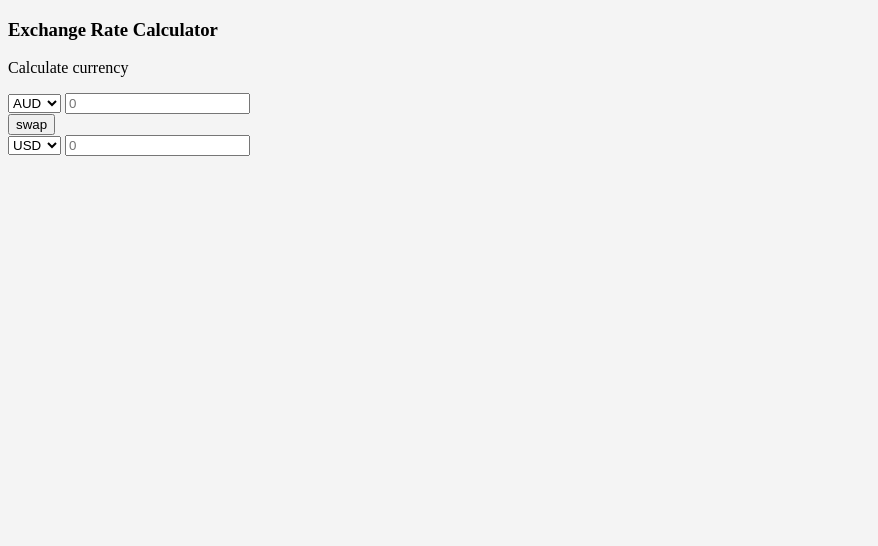
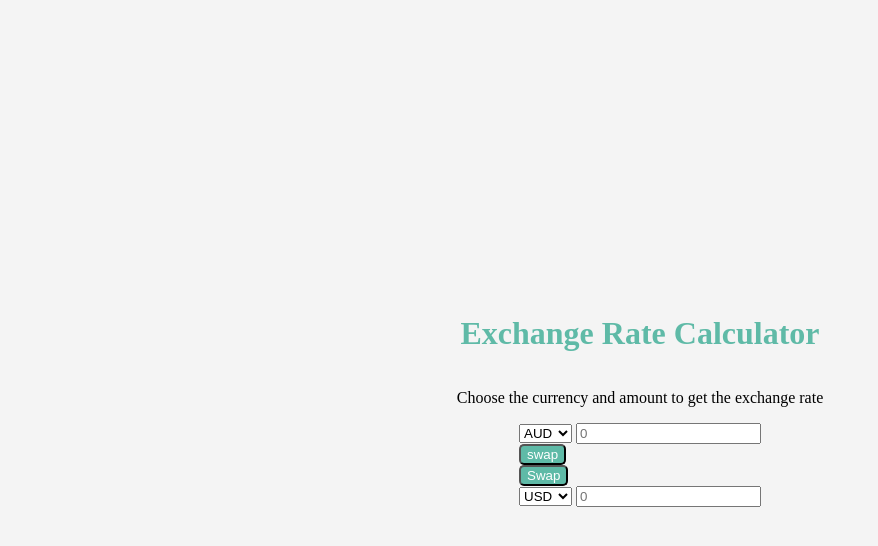
Before and after one commit to CathyLiaoJingyuan/VanilaJS, a plain HTML site: page ExchangeRateCalculator/index.html in a window 1280 px wide. Shown: the whole page, without its empty margins (0-878 px from the left). Drawn offline with Linux system fonts and the light colour scheme.

Commit message:
modify css

```diff
--- a/ExchangeRateCalculator/index.html
+++ b/ExchangeRateCalculator/index.html
@@ -1,17 +1,15 @@
 <!DOCTYPE html>
 <html lang="en">
-
   <head>
-    <meta charset="UTF-8">
-    <meta name="viewport" content="width=device-width, initial-scale=1.0">
-    <link rel="stylesheet" href="style.css">
+    <meta charset="UTF-8" />
+    <meta name="viewport" content="width=device-width, initial-scale=1.0" />
+    <link rel="stylesheet" href="style.css" />
     <title>Currency Converter</title>
   </head>
 
   <body>
-
-    <h3>Exchange Rate Calculator</h3>
-    <p>Calculate currency</p>
+    <h1>Exchange Rate Calculator</h1>
+    <p>Choose the currency and amount to get the exchange rate</p>
 
     <div class="container">
       <div class="currency">
@@ -69,11 +67,28 @@
           <option value="VND">VND</option>
           <option value="ZAR">ZAR</option>
         </select>
-            <input id="input-one" type="text" placeholder="0">
+        <input id="input-one" type="text" placeholder="0" />
       </div>
+
       <div class="swap-rate-container">
-            <button>swap</button>
+        <button class="btn">swap</button>
       </div>
+
+      <!--
+    <div class="swap-rate-container">
+        <button class="btn" id="swap">
+            Swap
+        </button>
+        <div class="rate" id="rate"></div>
+    </div> -->
+
+      <div class="swap-rate-container">
+        <button class="btn" id="swap">
+          Swap
+        </button>
+        <div class="rate" id="rate"></div>
+      </div>
+
       <div class="currency">
         <select id="currency-two">
           <option value="AED">AED</option>
@@ -130,9 +145,8 @@
           <option value="ZAR">ZAR</option>
         </select>
 
-            <input id="input-two" type="text" placeholder="0">
+        <input id="input-two" type="text" placeholder="0" />
       </div>
     </div>
   </body>
-
 </html>
--- a/ExchangeRateCalculator/style.css
+++ b/ExchangeRateCalculator/style.css
@@ -1,12 +1,33 @@
 :root {
-    --primary-color: #5fbaa7;
+  --primary-color: #5fbaa7;
 }
 
-
 * {
-    box-sizing: border-box;
+  box-sizing: border-box;
 }
 
 body {
-    background-color: #f4f4f4;
+  background-color: #f4f4f4;
+  display: flex;
+  flex-direction: column;
+  align-items: center;
+  justify-content: center;
+  height: 100vh;
+  padding: 20px;
+  margin: 0;
 }
+
+h1 {
+  color: var(--primary-color);
+}
+
+p {
+  text-align: center;
+}
+
+.btn {
+  color: #fff;
+  background-color: var(--primary-color);
+  cursor: pointer;
+  border-radius: 5px;
+}
```
Lines whose indentation alone changed are shown as unchanged.
